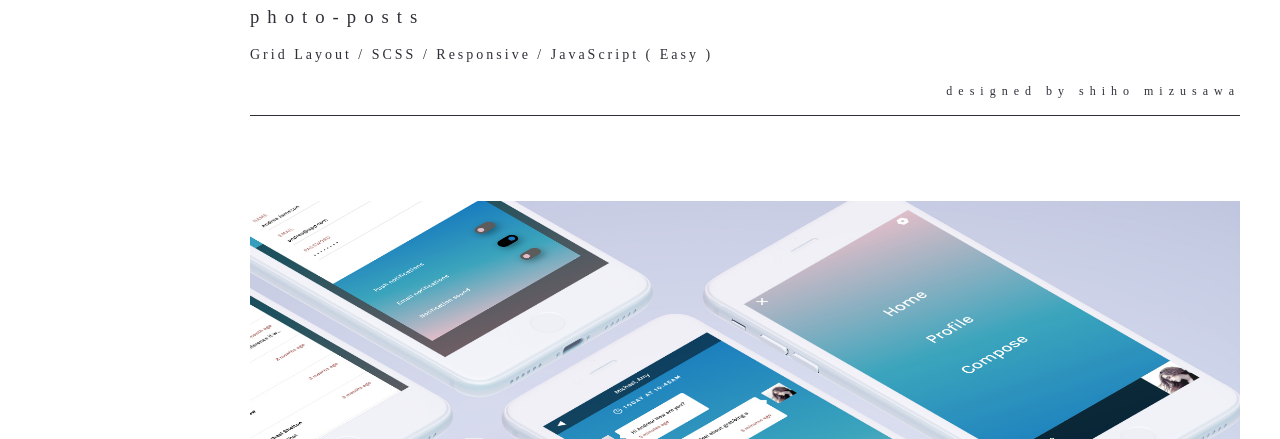
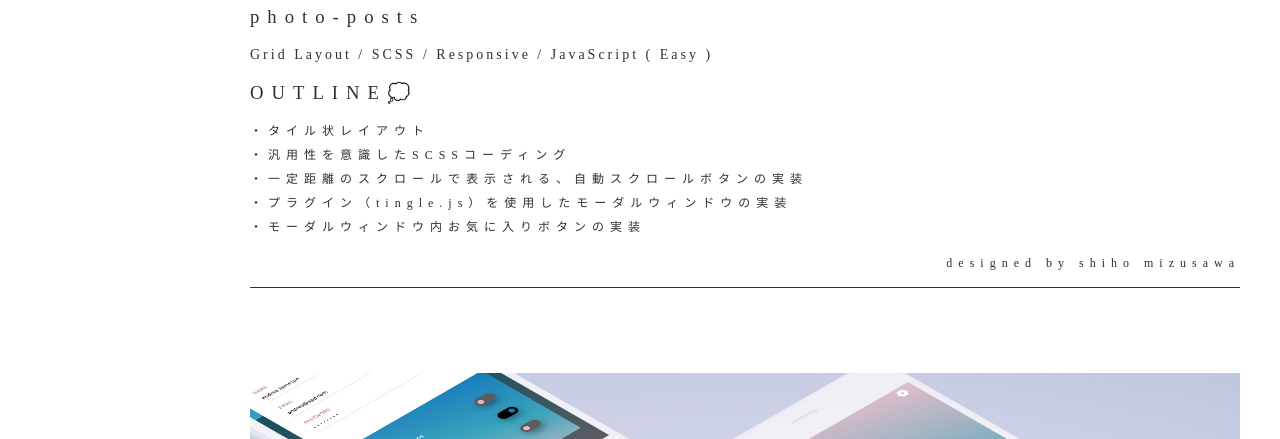
Before and after one commit to swimmyxox/portfolio, a website: page public/personal_work.html in a window 1280 px wide. Shown: the part 786-1225 px from the top of the page. Drawn offline with nearby package versions, Linux system fonts and the light colour scheme; a web font is replaced by a local one.

Commit message:
fixed html scss

```diff
--- a/public/personal_work.html
+++ b/public/personal_work.html
@@ -44,6 +44,14 @@
             <h3>photo-posts</h3>
             <p>
               Grid Layout / SCSS / Responsive / JavaScript ( Easy )
+            </p>
+            <h3>OUTLINE💭</h3>
+            <p class="outline">
+              ・タイル状レイアウト<br />
+              ・汎用性を意識したSCSSコーディング<br />
+              ・一定距離のスクロールで表示される、自動スクロールボタンの実装<br />
+              ・プラグイン（tingle.js）を使用したモーダルウィンドウの実装<br />
+              ・モーダルウィンドウ内お気に入りボタンの実装
             </p>
             <p class="design">designed by shiho mizusawa</p>
           </div>
--- a/scss/main.scss
+++ b/scss/main.scss
@@ -394,6 +394,12 @@ section {
     letter-spacing: 0.3rem;
     line-height: 2.4rem;
 
+    &.outline {
+      width: 100%;
+      font-size: 1.2rem;
+      letter-spacing: 0.6rem;
+    }
+
     &.design {
       width: 100%;
       font-weight: 300;
```
Also changed, not shown: public/about.html (+1 -0 lines), public/css/main.css, 1 other file.
